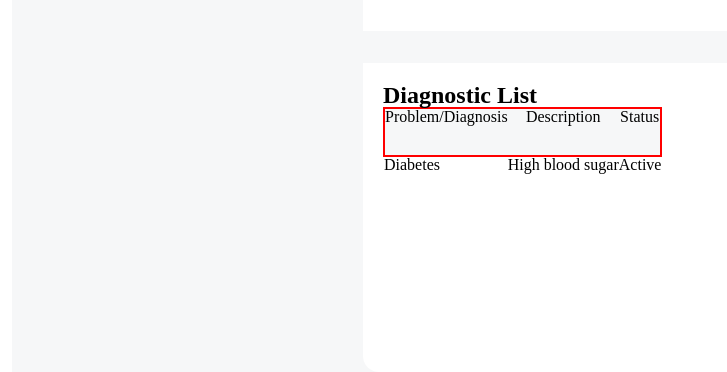
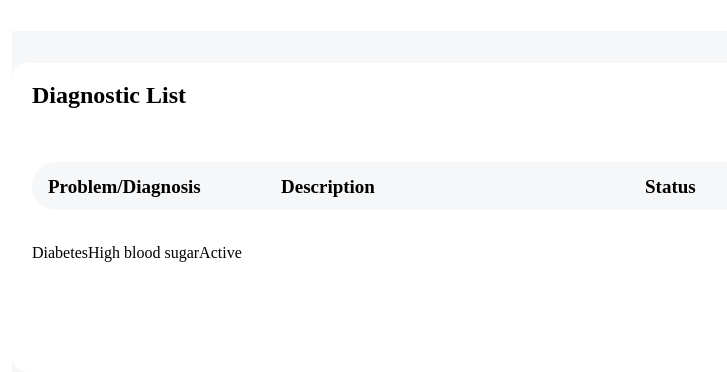
Before and after one commit to yohanetifier/coalition-technologies, a plain HTML site: page index.html in a window 1280 px wide. Shown: the part 804-1176 px from the top of the page, without its empty margins (253-980 px from the left). Drawn offline with Linux system fonts and the light colour scheme; no server answers.

Commit message:
style: finish section heading diagnostic list

```diff
--- a/index.html
+++ b/index.html
@@ -104,12 +104,12 @@
 					</h2>
 				</div>
 				<div class="diagnosticListWrapper">
-					<h2>Diagnostic List</h2>
-					<table>
-						<thead class="headingDiagnostic">
+					<h2 class="headingDiagnosticList">Diagnostic List</h2>
+					<table class="table">
+						<thead class="headingDiagnosticWrapper">
 							<tr class="headingDiagnostic">
-								<th>Problem/Diagnosis</th>
-								<th>Description</th>
+								<th class="firstCateg">Problem/Diagnosis</th>
+								<th class="secondCateg">Description</th>
 								<th>Status</th>
 							</tr>
 						</thead>
--- a/style.css
+++ b/style.css
@@ -241,7 +241,7 @@ body {
 	height: 1054px;
 	overflow: hidden;
 	display: flex;
-	justify-content: space-between;
+	/* justify-content: space-between; */
 }
 
 .patientsWrapper {
@@ -290,6 +290,7 @@ body {
 .diagnosisWrapper {
 	border-radius: 16px;
 	overflow: hidden;
+	width: 766px;
 }
 
 .diagnosisHistoryWrapper {
@@ -306,16 +307,54 @@ h2 {
 	font-weight: bold;
 }
 
+.diagnosticListWrapper {
+	/* width: 100%; */
+	height: 349px;
+	background: white;
+	border-radius: 16px;
+	padding: 20px;
+}
+
+.headingDiagnosticWrapper {
+	padding-top: 15px;
+	padding-bottom: 14px;
+	width: 100%;
+	display: flex;
+	margin-bottom: 21px;
+}
+
 .headingDiagnostic {
-	background: #f6f7f8;
+	display: flex;
+	align-items: center;
 	height: 48px;
 	width: 100%;
-	border: 2px solid red;
+	background-color: #f6f7f8;
+	padding-left: 16px;
+	border-radius: 24px;
 }
 
-.diagnosticListWrapper {
-	background: white;
+.table {
+	display: block;
 	width: 100%;
-	height: 349px;
-	padding: 20px;
 }
+
+.firstCateg {
+	width: 233px;
+	display: flex;
+	align-self: unset;
+}
+
+.secondCateg {
+	width: 364px;
+	display: flex;
+	align-self: unset;
+}
+
+.headingDiagnosticList {
+	margin-bottom: 40px;
+}
+
+th {
+	font-size: 19px;
+	font-weight: bold;
+}
```
